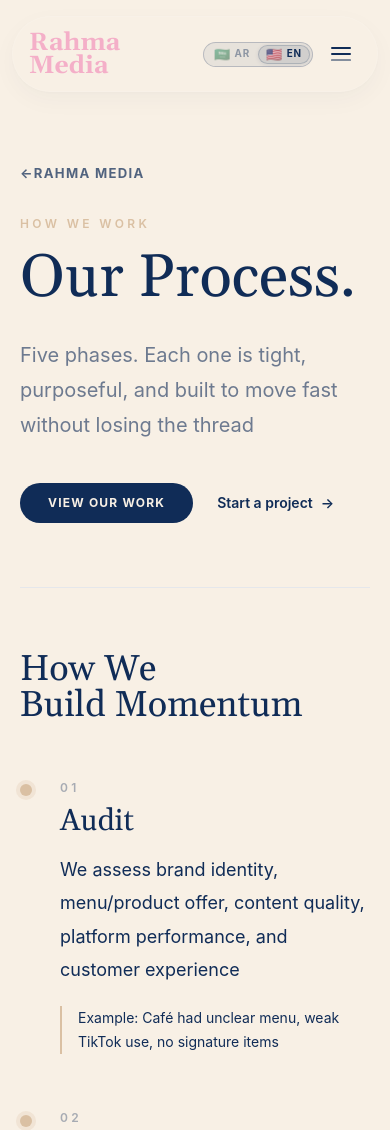
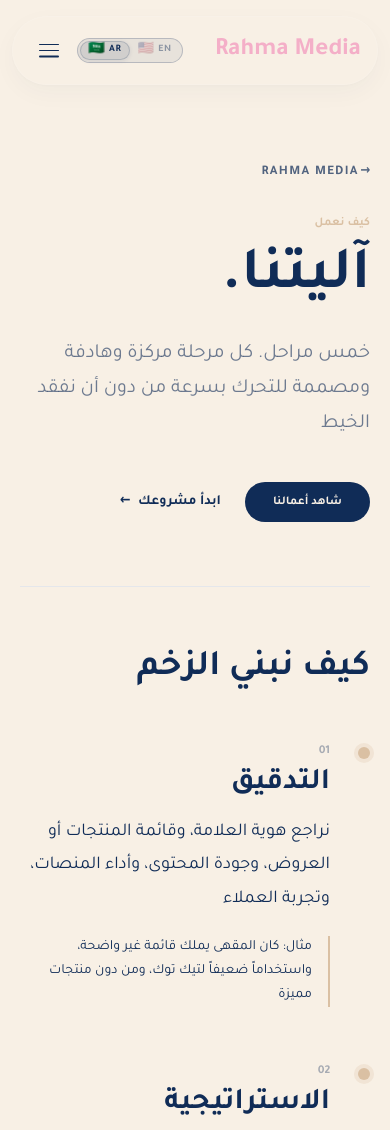
Before and after one commit to rohankumar009/RahmaMedia, a plain HTML site: page process.html in a window 390 px wide. Shown: the top 1130 px of the page. Drawn offline with nearby package versions, Linux system fonts and the light colour scheme.

Commit message:
all formatting fixed

```diff
--- a/js/i18n.js
+++ b/js/i18n.js
@@ -1,4 +1,6 @@
 const RM_LANG_KEY = "rm-lang";
+const RM_LANG_DEFAULT_VERSION_KEY = "rm-lang-default-version";
+const RM_LANG_DEFAULT_VERSION = "ar-default-v1";
 const RM_SUPPORTED_LANGS = new Set(["en", "ar"]);
 const RM_TRANSLATABLE_ATTRIBUTES = {
   "data-i18n-alt": "alt",
@@ -9,22 +11,27 @@ const RM_TRANSLATABLE_ATTRIBUTES = {
 };
 
 const rmI18nState = {
-  current: "en",
+  current: "ar",
   dictionaries: {},
 };
 
 const getStoredLanguage = () => {
   try {
     const saved = localStorage.getItem(RM_LANG_KEY);
-    return RM_SUPPORTED_LANGS.has(saved) ? saved : "en";
+    const defaultVersion = localStorage.getItem(RM_LANG_DEFAULT_VERSION_KEY);
+
+    if (defaultVersion !== RM_LANG_DEFAULT_VERSION) return "ar";
+
+    return RM_SUPPORTED_LANGS.has(saved) ? saved : "ar";
   } catch {
-    return "en";
+    return "ar";
   }
 };
 
 const saveLanguage = (lang) => {
   try {
     localStorage.setItem(RM_LANG_KEY, lang);
+    localStorage.setItem(RM_LANG_DEFAULT_VERSION_KEY, RM_LANG_DEFAULT_VERSION);
   } catch {
     // Storage can be unavailable in private browsing; language still changes.
   }
@@ -85,7 +92,7 @@ function updateLanguageToggle(lang) {
 }
 
 async function setLanguage(lang) {
-  const code = RM_SUPPORTED_LANGS.has(lang) ? lang : "en";
+  const code = RM_SUPPORTED_LANGS.has(lang) ? lang : "ar";
 
   try {
     await loadDictionary(code);
--- a/process.html
+++ b/process.html
@@ -1,7 +1,8 @@
 <!doctype html>
-<html lang="en" class="scroll-smooth">
+<html lang="en" class="scroll-smooth notranslate" translate="no">
   <head>
     <meta charset="UTF-8" />
+    <meta name="google" content="notranslate" />
     <meta name="viewport" content="width=device-width, initial-scale=1.0" />
     <meta
       name="description"
@@ -10,9 +11,11 @@
     />
     <script>
       (() => {
-        let lang = "en";
+        let lang = "ar";
         try {
-          lang = localStorage.getItem("rm-lang") === "ar" ? "ar" : "en";
+          const savedLang = localStorage.getItem("rm-lang");
+          const defaultVersion = localStorage.getItem("rm-lang-default-version");
+          lang = defaultVersion === "ar-default-v1" && (savedLang === "en" || savedLang === "ar") ? savedLang : "ar";
         } catch {}
         document.documentElement.lang = lang;
         document.documentElement.dir = lang === "ar" ? "rtl" : "ltr";
@@ -66,12 +69,12 @@
 
         <!-- Desktop: language toggle + CTA -->
         <div class="nav-actions hidden lg:flex">
-          <div class="lang-toggle" data-lang-toggle role="group" aria-label="Language selection" data-i18n-aria-label="common.nav.language_selection_aria">
-            <button class="lang-opt" data-lang="ar" aria-pressed="false" aria-label="Arabic" data-i18n-aria-label="common.nav.arabic_aria">
+          <div class="lang-toggle" data-lang-toggle data-active="ar" role="group" aria-label="Language selection" data-i18n-aria-label="common.nav.language_selection_aria">
+            <button class="lang-opt" data-lang="ar" aria-pressed="true" aria-label="Arabic" data-i18n-aria-label="common.nav.arabic_aria">
               <span class="lang-flag" aria-hidden="true">🇸🇦</span>
               <span class="lang-label" data-i18n="common.language.ar_label">AR</span>
             </button>
-            <button class="lang-opt" data-lang="en" aria-pressed="true" aria-label="English" data-i18n-aria-label="common.nav.english_aria">
+            <button class="lang-opt" data-lang="en" aria-pressed="false" aria-label="English" data-i18n-aria-label="common.nav.english_aria">
               <span class="lang-flag" aria-hidden="true">🇺🇸</span>
               <span class="lang-label" data-i18n="common.language.en_label">EN</span>
             </button>
@@ -88,12 +91,12 @@
 
         <!-- Mobile: language toggle + hamburger -->
         <div class="flex items-center gap-2 lg:hidden">
-          <div class="lang-toggle lang-toggle-sm" data-lang-toggle role="group" aria-label="Language selection" data-i18n-aria-label="common.nav.language_selection_aria">
-            <button class="lang-opt" data-lang="ar" aria-pressed="false" aria-label="Arabic" data-i18n-aria-label="common.nav.arabic_aria">
+          <div class="lang-toggle lang-toggle-sm" data-lang-toggle data-active="ar" role="group" aria-label="Language selection" data-i18n-aria-label="common.nav.language_selection_aria">
+            <button class="lang-opt" data-lang="ar" aria-pressed="true" aria-label="Arabic" data-i18n-aria-label="common.nav.arabic_aria">
               <span class="lang-flag" aria-hidden="true">🇸🇦</span>
               <span class="lang-label" data-i18n="common.language.ar_label">AR</span>
             </button>
-            <button class="lang-opt" data-lang="en" aria-pressed="true" aria-label="English" data-i18n-aria-label="common.nav.english_aria">
+            <button class="lang-opt" data-lang="en" aria-pressed="false" aria-label="English" data-i18n-aria-label="common.nav.english_aria">
               <span class="lang-flag" aria-hidden="true">🇺🇸</span>
               <span class="lang-label" data-i18n="common.language.en_label">EN</span>
             </button>
@@ -129,7 +132,7 @@
       <!-- Page header -->
       <section class="bg-paper pt-40 pb-16 lg:pt-52 lg:pb-20" data-nav-theme="light">
         <div class="content-container xl:px-12" data-reveal>
-          <a href="/" class="project-back-link"><span aria-hidden="true">←</span> <span data-i18n="process_page.header.back_home">Rahma Media</span></a>
+          <a href="/" class="project-back-link"><span class="dir-arrow" aria-hidden="true">←</span> <span data-i18n="process_page.header.back_home">Rahma Media</span></a>
           <p class="text-xs font-semibold uppercase tracking-[0.28em] text-ember" data-i18n="process_page.header.kicker">How we work</p>
           <h1 class="mt-5 font-display text-6xl leading-[0.9] text-ink md:text-7xl lg:text-[5.5rem]" data-i18n="process_page.header.title">Our Process.</h1>
           <p class="mt-8 max-w-2xl text-xl leading-[1.75] text-ink/60" data-i18n="process_page.header.body">
@@ -144,7 +147,7 @@
 
             <a href="/#contact"
               class="inline-flex items-center gap-2 text-sm font-semibold text-ink/100 transition hover:text-ember">
-              <span data-i18n="common.nav.cta">Start a project</span> <span aria-hidden="true">→</span>
+              <span data-i18n="common.nav.cta">Start a project</span> <span class="dir-arrow" aria-hidden="true">→</span>
             </a>
           </div>
         </div>
@@ -280,7 +283,7 @@
                     Start a project
                   </a>
                   <a href="/portfolio" class="inline-flex items-center gap-2 text-sm font-semibold text-ink/100 transition hover:text-ember">
-                    <span data-i18n="process_page.closing.see_work_cta">See our work</span> <span aria-hidden="true">→</span>
+                    <span data-i18n="process_page.closing.see_work_cta">See our work</span> <span class="dir-arrow" aria-hidden="true">→</span>
                   </a>
                 </div>
               </div>
--- a/styles.css
+++ b/styles.css
@@ -37,6 +37,15 @@ html[lang="ar"] .service-row a,
 html[lang="ar"] .contact-form button {
   letter-spacing: 0 !important;
   text-transform: none !important;
+}
+
+.dir-arrow {
+  display: inline-block;
+  transform: scaleX(1);
+}
+
+html[dir="rtl"] .dir-arrow {
+  transform: scaleX(-1);
 }
 
 ::selection {
```
Also changed, not shown: index.html (+13 -10 lines), portfolio-detail.html (+4 -2 lines), portfolio.html (+12 -9 lines), assets/ruhiwork.jpg (added), assets/ruhiwork2.jpg (added), 1 other file.
